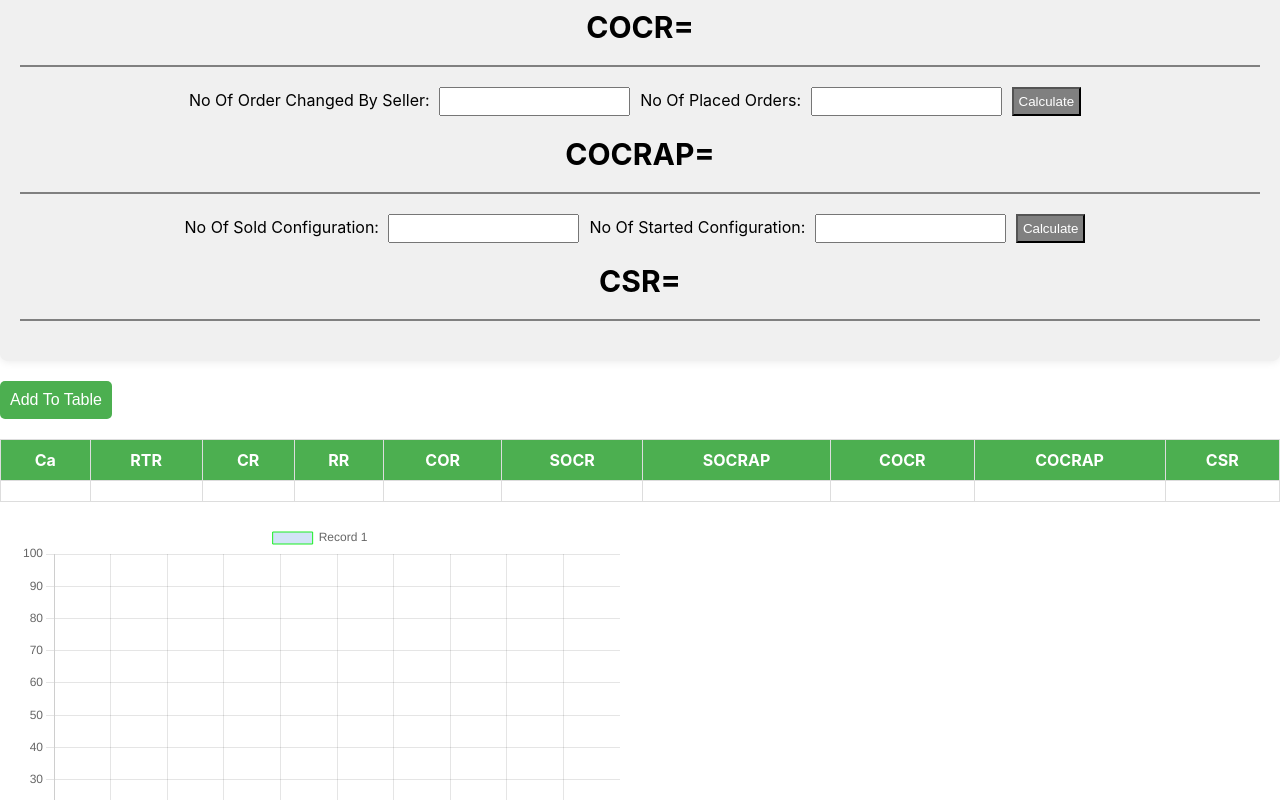
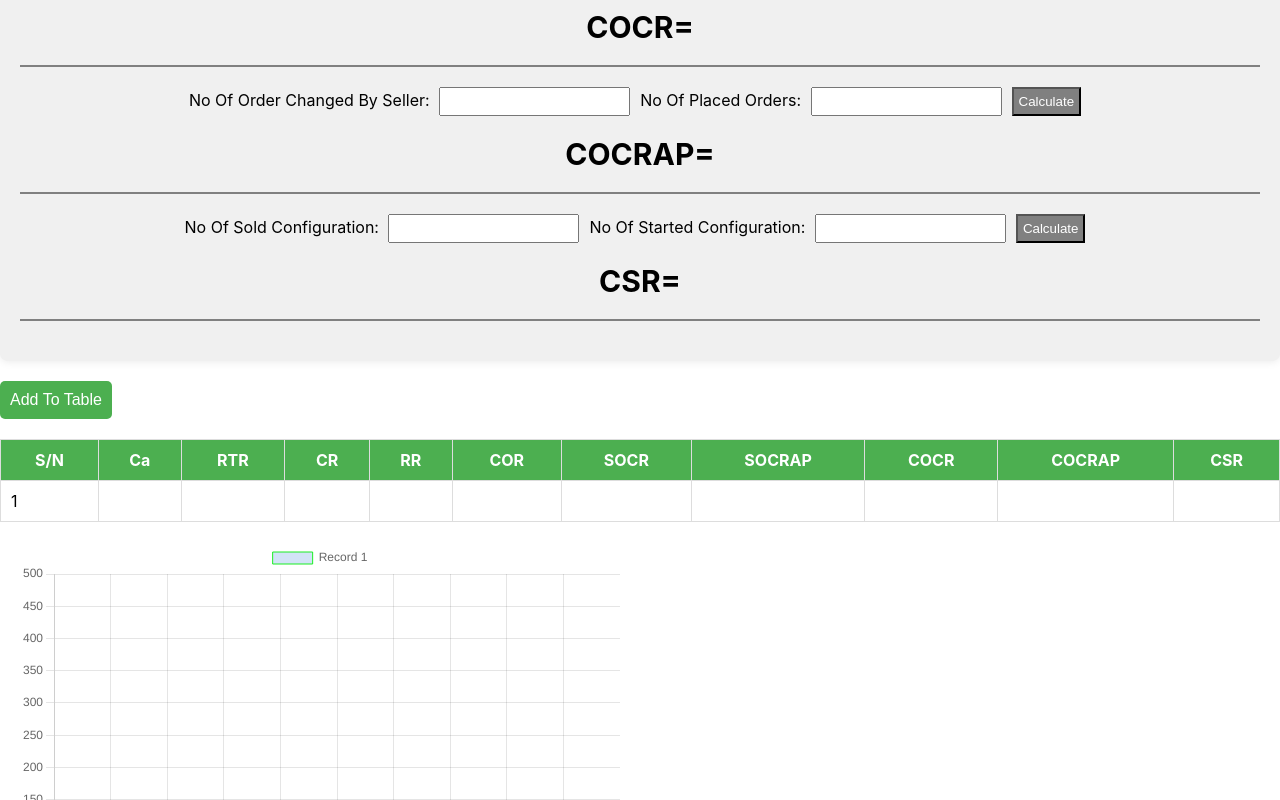
Before and after one commit to A-Tech003/metric-Calculator, a React (Create React App) app: page /choicenav in a window 1280 px wide. Both pictures are taken after typing "Sample", "Sample", "Sample", "Sample", "Sample", "Sample" into the empty fields and a click on the button "Add To Table". Shown: the part 1169-1969 px from the top of the page. Built offline with nearby package versions, Linux system fonts and the light colour scheme.

Commit message:
made some adjustment in the graph

```diff
--- a/src/component/ResultGraph.tsx
+++ b/src/component/ResultGraph.tsx
@@ -42,7 +42,7 @@ const ResultGraph: React.FC<ResultGraphProps> = ({ data, headings }) => {
           scales: {
             y: {
               beginAtZero: true,
-              max: 100,
+              max: 500,
             },
           },
         },
--- a/src/pages/ChoiceNavigationMetrics.tsx
+++ b/src/pages/ChoiceNavigationMetrics.tsx
@@ -68,6 +68,7 @@ const ChoiceNavigationMetrics = () => {
       <table style={{ width: '100%', marginTop: '20px', borderCollapse: 'collapse' }}>
         <thead>
           <tr style={{ backgroundColor: '#4CAF50', color: 'white' }}>
+            <th style={{ padding: '10px', border: '1px solid #ddd' }}>S/N</th>
             <th style={{ padding: '10px', border: '1px solid #ddd' }}>Ca</th>
             <th style={{ padding: '10px', border: '1px solid #ddd' }}>RTR</th>
             <th style={{ padding: '10px', border: '1px solid #ddd' }}>CR</th>
@@ -83,8 +84,11 @@ const ChoiceNavigationMetrics = () => {
         <tbody>
           {totalMetrics.map((record, index) => (
             <tr key={index}>
+              <td style={{ padding: '10px', border: '1px solid #ddd' }}>{index + 1}</td>
               {record.map((col, i) => (
-                <td key={i} style={{ padding: '10px', border: '1px solid #ddd' }}>{col}</td>
+                <td key={i} style={{ padding: '10px', border: '1px solid #ddd' }}>
+                  {col}
+                </td>
               ))}
             </tr>
           ))}
--- a/src/pages/SolutionSpaceMetrics.tsx
+++ b/src/pages/SolutionSpaceMetrics.tsx
@@ -50,6 +50,7 @@ const SolutionSpaceMetrics = () => {
       <table style={{ width: '100%', marginTop: '20px', borderCollapse: 'collapse' }}>
         <thead>
           <tr style={{ backgroundColor: '#4CAF50', color: 'white' }}>
+            <th style={{ padding: '10px', border: '1px solid #ddd' }}>S/N</th>
             <th style={{ padding: '10px', border: '1px solid #ddd' }}>ASSP</th>
             <th style={{ padding: '10px', border: '1px solid #ddd' }}>PFP</th>
             <th style={{ padding: '10px', border: '1px solid #ddd' }}>UV</th>
@@ -62,8 +63,11 @@ const SolutionSpaceMetrics = () => {
         <tbody>
           {totalMetrics.map((record, index) => (
             <tr key={index}>
+              <td style={{ padding: '10px', border: '1px solid #ddd' }}>{index + 1}</td>
               {record.map((col, i) => (
-                <td key={i} style={{ padding: '10px', border: '1px solid #ddd' }}>{col}</td>
+                <td key={i} style={{ padding: '10px', border: '1px solid #ddd' }}>
+                  {col}
+                </td>
               ))}
             </tr>
           ))}
```
